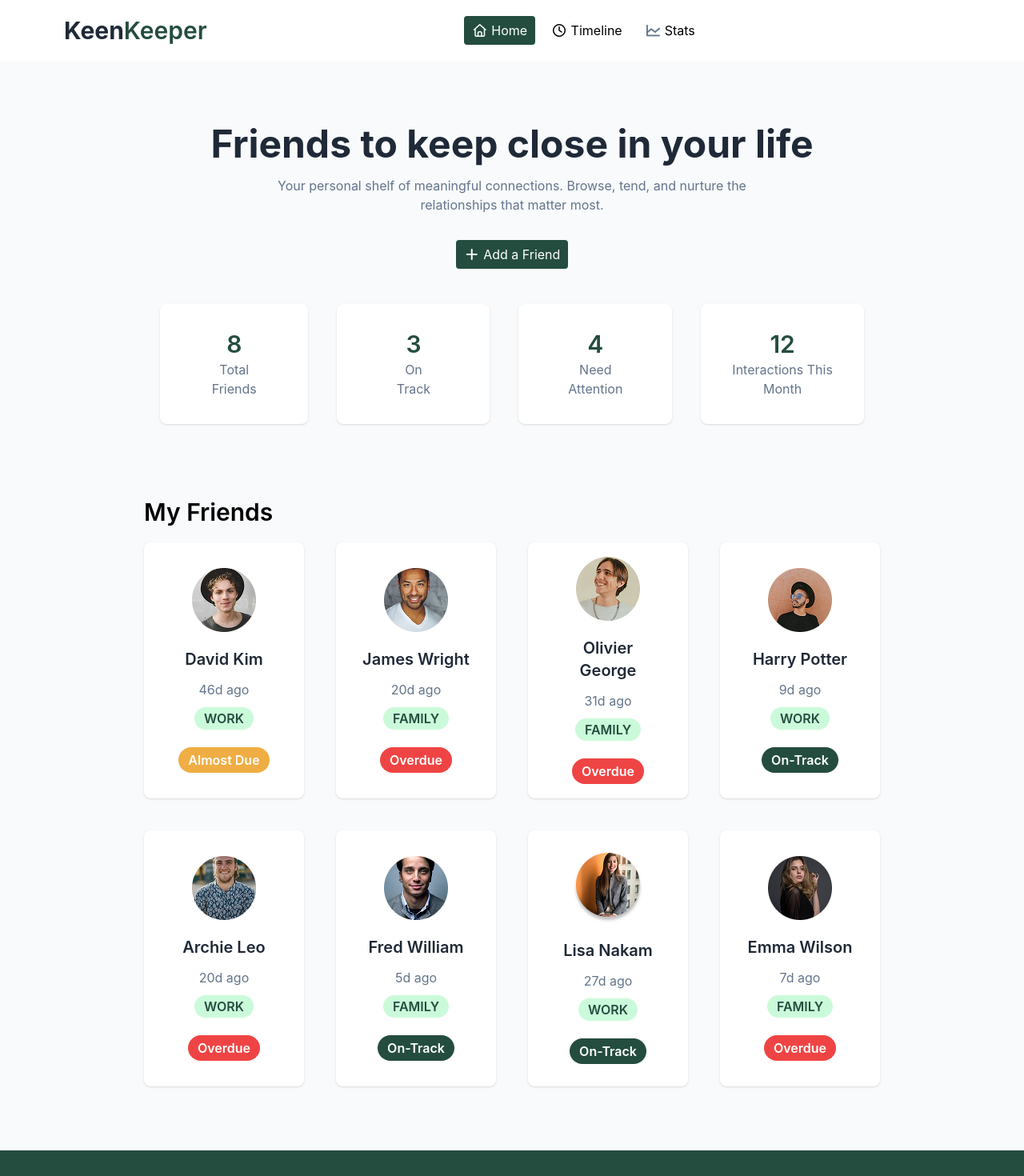
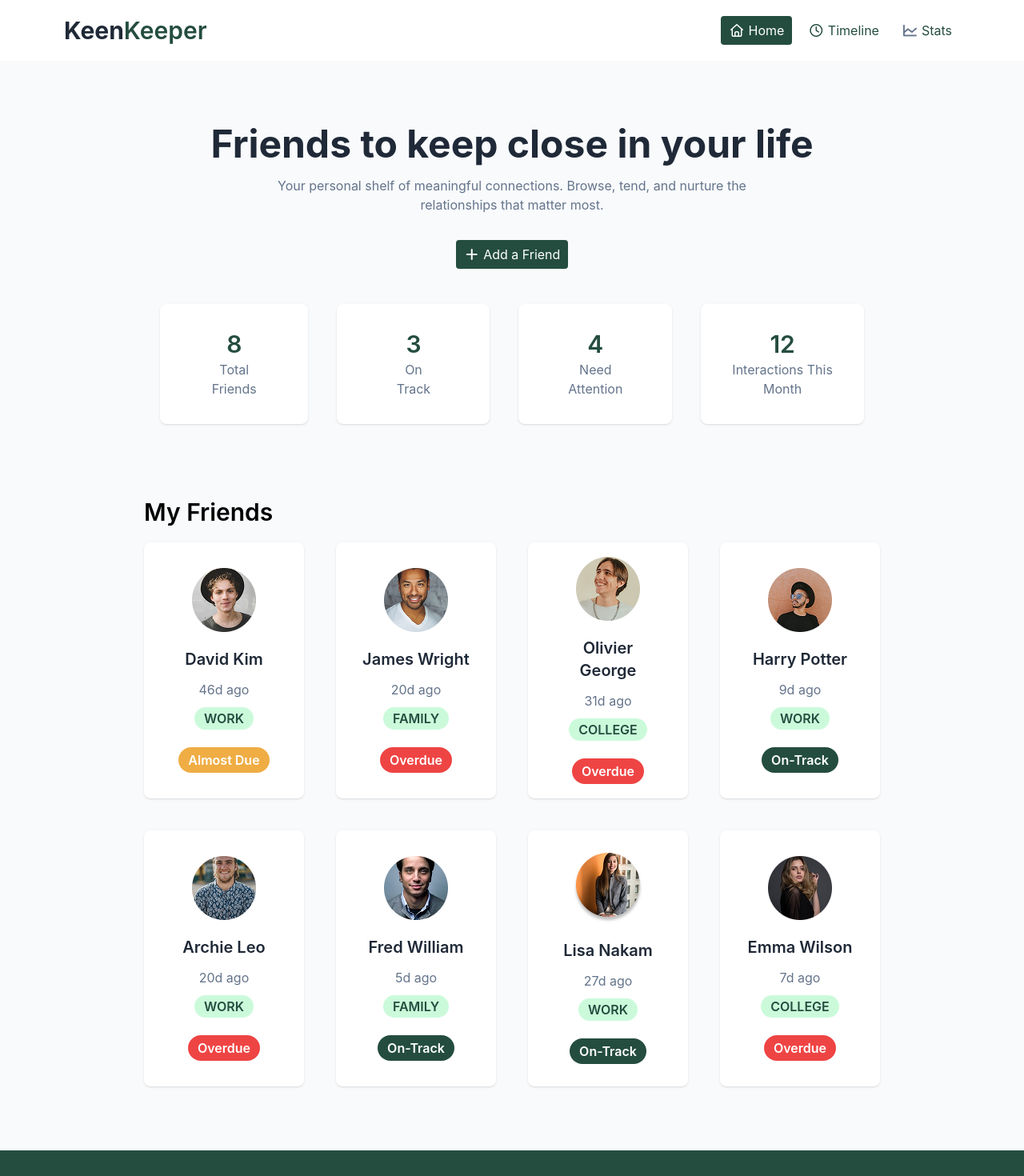
Before and after one commit to monirulfahim/Assignment-7, a React (Vite) app: page / in a window 1280 px wide. Shown: the top 1470 px of the page at 80% size. Built offline with nearby package versions, Linux system fonts and the light colour scheme.

Commit message:
Add toggle functionality for navigation views

```diff
--- a/src/App.jsx
+++ b/src/App.jsx
@@ -1,28 +1,43 @@
 import friendsData from './friends.json';
 import './App.css'
 import { useState } from 'react';
+import { useEffect } from 'react';
 
 function App() {
 
   const [isOpen, setIsOpen] = useState(false);
+  const [view, setView] = useState("Home");
+  const [loading, setLoading] = useState(true);
+
+  useEffect(() => {
+    setTimeout(() => {
+      setLoading(false);
+    }, 150);
+  }, []);
 
   return (
     <>
       {/* Navbar Section */}
 
-      <section className='flex justify-between items-center pl-20 pr-20 pt-5 pb-5 bg-[#FFFFFF] max-[576px]:pt-5 max-[576px]:pr-4 max-[576px]:pb-6 max-[576px]:pl-4 text-center max-[768px]:pt-5 max-[768px]:pr-6 max-[768px]:pb-6 max-[768px]:pl-6'>
+      <section className='flex justify-between items-center pl-20 pr-20 pt-5 pb-5 bg-[#FFFFFF] max-[576px]:pt-5 max-[576px]:pr-4 max-[576px]:pb-6 max-[576px]:pl-4 max-[768px]:pt-5 max-[768px]:pr-4 max-[768px]:pb-6 max-[768px]:pl-4'>
         <div>
           <h1 className='text-3xl'><span className='text-[#1F2937] font-bold'>Keen</span><span className='text-[#244D3F] font-semibold'>Keeper</span></h1>
         </div>
-        <div className='max-[576px]:hidden flex gap-2.5'>
+        <div className='max-[576px]:hidden flex gap-2.5 max-[768px]:gap-1.5'>
           <div>
-            <button className='bg-[#244D3F] text-[#FFFFFF] rounded-sm px-2.5 py-1.5 cursor-pointer'><i className="fa-regular fa-house"></i> Home</button>
+            <button onClick={() => setView("Home")} className={`rounded-sm px-2.5 py-1.5 cursor-pointer max-[768px]:px-2
+                    ${view === "Home" ? "bg-[#244D3F] text-[#FFFFFF] rounded-sm px-2.5 py-1.5 cursor-pointer max-[768px]:px-2" : "text-[#244D3F] bg-[#FFFFFF] rounded-sm px-2.5 py-1.5 cursor-pointer max-[768px]:px-2"}
+                    `}><i className="fa-regular fa-house"></i> Home</button>
           </div>
           <div>
-            <button className='rounded-sm px-2.5 py-1.5 cursor-pointer'><i className="fa-regular fa-clock"></i> Timeline</button>
+            <button onClick={() => setView("Timeline")} className={`rounded-sm px-2.5 py-1.5  cursor-pointer max-[768px]:px-2
+                    ${view === "Timeline" ? "bg-[#244D3F] text-[#FFFFFF] rounded-sm px-2.5 py-1.5  cursor-pointer max-[768px]:px-2" : "text-[#244D3F] bg-[#FFFFFF] rounded-sm px-2.5 py-1.5  cursor-pointer max-[768px]:px-2"}`}><i className="fa-regular fa-clock"></i> Timeline</button>
           </div>
           <div>
-            <button className='flex justify-center items-center gap-1.5 rounded-sm px-2.5 py-1.5 cursor-pointer'>
+            <button onClick={() => setView("Stats")}
+              className={`flex justify-center items-center gap-1.5 rounded-sm px-2.5 py-1.5 cursor-pointer max-[768px]:px-2
+                    ${view === "Stats" ? "bg-[#244D3F] text-[#FFFFFF] flex justify-center items-center gap-1.5 rounded-sm px-2.5 py-1.5 cursor-pointer max-[768px]:px-2" : "text-[#244D3F]  flex justify-center items-center gap-1.5 rounded-sm px-2.5 py-1.5 cursor-pointer max-[768px]:px-2"}
+                    `}>
               <div>
                 <img src="./public/images/Vector.png" alt="" />
               </div>
@@ -32,7 +47,7 @@ function App() {
             </button>
           </div>
         </div>
-        <div className=''>
+        <div className='hidden max-[576px]:block'>
           {
             !isOpen ? (
               <button className='text-3xl hidden max-[576px]:block' onClick={() => setIsOpen(true)}>
@@ -41,19 +56,21 @@ function App() {
             ) : (
               <div className='flex flex-col gap-2 items-end'>
                 <button
-                  onClick={() => setIsOpen(false)}
-                  className='bg-[#244D3F] text-white px-2.5 py-1.5 rounded'
+                  onClick={() => setView("Home")} className={`rounded-sm px-2.5 py-1.5 cursor-pointer max-[768px]:px-2
+                    ${view === "Home" ? "bg-[#244D3F] text-[#FFFFFF] rounded-sm px-2.5 py-1.5 cursor-pointer max-[768px]:px-2" : "text-[#244D3F] bg-[#FFFFFF] rounded-sm px-2.5 py-1.5 cursor-pointer max-[768px]:px-2"}
+                    `}
                 >
                   Home
                 </button>
 
-                <button onClick={() => setIsOpen(false)}>
+                <button onClick={() => setView("Timeline")} className={`rounded-sm px-2.5 py-1.5  cursor-pointer max-[768px]:px-2
+                    ${view === "Timeline" ? "bg-[#244D3F] text-[#FFFFFF] rounded-sm px-2.5 py-1.5  cursor-pointer max-[768px]:px-2" : "text-[#244D3F] bg-[#FFFFFF] rounded-sm px-2.5 py-1.5  cursor-pointer max-[768px]:px-2"}`}>
                   Timeline
                 </button>
 
-                <button
-                  onClick={() => setIsOpen(false)}
-                  className='flex items-center gap-1'
+                <button onClick={() => setView("Stats")}
+                  className={`flex items-center gap-1 justify-center rounded-sm px-2.5 py-1.5 cursor-pointer max-[768px]:px-2
+                    ${view === "Stats" ? "bg-[#244D3F] text-[#FFFFFF] flex justify-center items-center gap-1.5 rounded-sm px-2.5 py-1.5 cursor-pointer max-[768px]:px-2" : "text-[#244D3F]  flex justify-center items-center gap-1.5 rounded-sm px-2.5 py-1.5 cursor-pointer max-[768px]:px-2"}`}
                 >
                   <img src="/images/Vector.png" alt="" />
                   Stats
@@ -101,8 +118,13 @@ function App() {
         <div className='text-3xl font-semibold mb-5'>
           <h1>My Friends</h1>
         </div>
-        <div className='grid grid-cols-4 items-center justify-center gap-10 max-[576px]:grid-cols-1 max-[576px]:gap-5 max-[768px]:grid-cols-2 max-[768px]:gap-7'>
-          {friendsData.map(friends => (
+        <div className='grid grid-cols-4 gap-10 max-[576px]:grid-cols-1 max-[768px]:grid-cols-2'>
+
+          {loading ? (
+            <div className="col-span-4 flex justify-center items-center h-40">
+              <div className="w-10 h-10 border-4 border-[#244D3F] border-t-transparent rounded-full animate-spin"></div>
+            </div>
+          ) : (friendsData.map(friends => (
             <div key={friends.id} className='flex flex-col gap-3 justify-center items-center p-8 rounded-lg bg-[#FFFFFF] shadow h-80'>
               <div className='mb-2'>
                 <img src={friends.image} alt="" />
@@ -116,7 +138,7 @@ function App() {
               <div className='mb-3'>
                 <span className='bg-[#CBFADB] rounded-[100px] text-[#244D3F] px-3 py-1 font-semibold'>{friends.category}</span>
               </div>
-              <div className={`className = rounded-[100px] text-[#FFFFFF] px-3 py-1 font-semibold
+              <div className={`rounded-[100px] text-[#FFFFFF] px-3 py-1 font-semibold
                   ${friends.status === "Almost Due" ? "bg-[#EFAD44] text-[#FFFFFF]" : ""}
                   ${friends.status === "Overdue" ? "bg-[#EF4444] text-[#FFFFFF]" : ""}
                   ${friends.status === "On-Track" ? "bg-[#244D3F] text-[#FFFFFF]" : ""}
@@ -125,7 +147,7 @@ function App() {
               </div>
             </div>
           ))
-          }
+          )}
         </div>
       </section>
 
--- a/src/friends.json
+++ b/src/friends.json
@@ -20,7 +20,7 @@
     "name": "Olivier George",
     "image": "images/frd_3.png",
     "daysAgo": "31d ago",
-    "category": "FAMILY",
+    "category": "COLLEGE",
     "status": "Overdue"
   },
   {
@@ -60,7 +60,7 @@
     "name": "Emma Wilson",
     "image": "images/frd_8.png",
     "daysAgo": "7d ago",
-    "category": "FAMILY",
+    "category": "COLLEGE",
     "status": "Overdue"
   }
 ]
```
